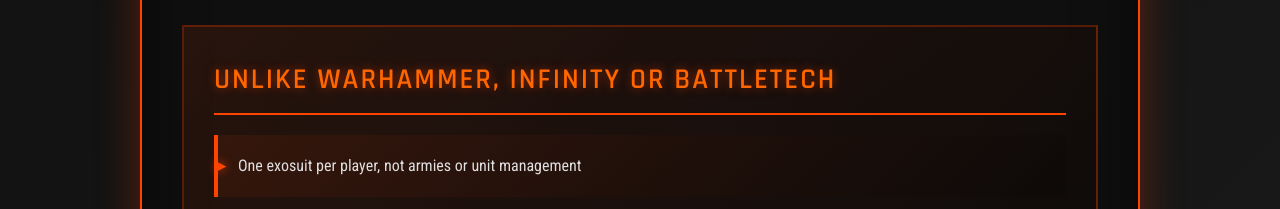
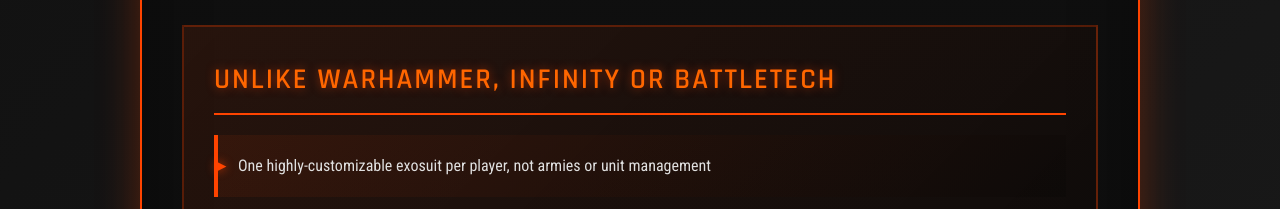
Before and after one commit to svukelic/atomic-horizon, a plain HTML site: page index.html in a window 1280 px wide. Shown: the part 2280-2489 px from the top of the page. Drawn offline with Linux system fonts and the light colour scheme.

Commit message:
Minor update

```diff
--- a/index.html
+++ b/index.html
@@ -321,7 +321,7 @@
                 <div class="comparison-section">
                     <div class="section-title">Unlike Warhammer, Infinity or Battletech</div>
                     <ul class="feature-list">
-                        <li>One exosuit per player, not armies or unit management</li>
+                        <li>One highly-customizable exosuit per player, not armies or unit management</li>
                         <li>60-120 minutes, not 3+ hour sessions</li>
                         <li>Card-based rules, no codex bloat</li>
                         <li>Play official or community-built scenarios, or design your own using the modular mission framework</li>
```
